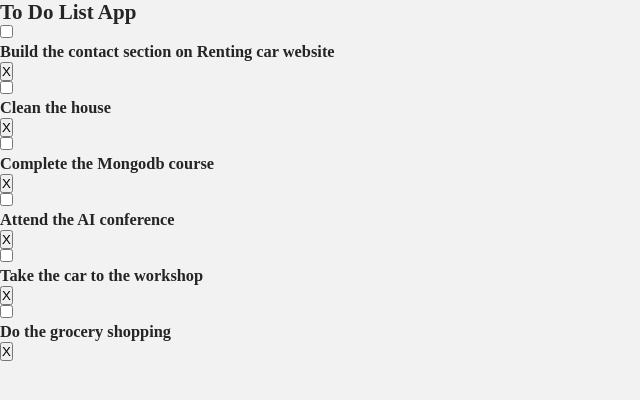
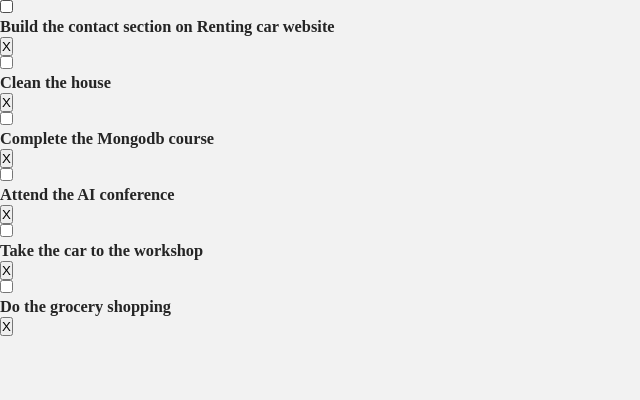
Before and after one commit to NitBravoA92/project-to-do-list, a website built with webpack: page src/index.html in a window 1280 px wide. Shown: the whole page, without its empty margins (0-640 px from the left). Built offline with nearby package versions, Linux system fonts and the light colour scheme.

Commit message:
Remove title in main section

```diff
--- a/src/index.html
+++ b/src/index.html
@@ -9,7 +9,6 @@
 <body>
   <main>
     <section id="app">
-      <h1 id="app-title">To Do List App</h1>
       <ul id="to-do-list"></ul>
     </section>
   </main>
```
